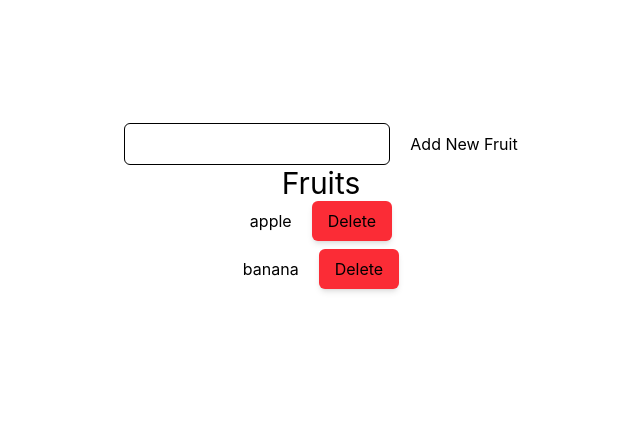
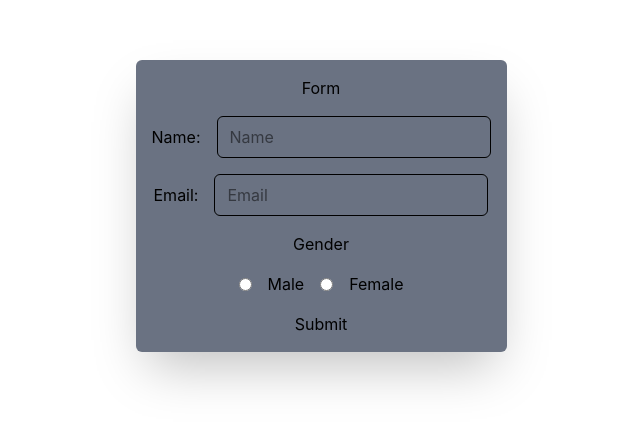
Before and after one commit to Akil-Maharjan/React-Frontend-19, a React (Vite) app: page / in a window 1280 px wide. Shown: the part 194-620 px from the top of the page, without its empty margins (319-959 px from the left). Built offline with nearby package versions, Linux system fonts and the light colour scheme.

Commit message:
form handling

```diff
--- a/src/App.jsx
+++ b/src/App.jsx
@@ -1,15 +1,45 @@
-import Fruits from "./components/Fruits";
+// import { useState } from "react";
+import Form from "./components/Form";
+// import Home from "./components/Home";
+// import About from "./components/About";
+// import Contact from "./components/Contact";
+
+// import LiftUp from "./components/LiftUp";
+
 
 
 
 function App() {
+//  const [showPage, setShowPage] = useState("home");
+  //  const [theme, setTheme] = useState("dark");
+  //  function handleClick() {
+  //    setTheme(theme === "dark" ? "light" : "dark");
+  //  }
+  return (
+//   <div>
+//     <div className="flex item-center gap-4 p-10">
+//       <button onClick={()=> setShowPage("home")} className="bg-blue-500 py-2 px-4 cursor-pointer hover:bg-blue-700 shadow-md rounded-md">Home</button>
+//       <button onClick={()=> setShowPage("about")} className="bg-blue-500 py-2 px-4 cursor-pointer hover:bg-blue-700 shadow-md rounded-md">About</button>
+//       <button onClick={()=> setShowPage("contact")} className="bg-blue-500 py-2 px-4 cursor-pointer hover:bg-blue-700 shadow-md rounded-md">Contact</button>
+// </div>
+//       {showPage === "home"  && <Home/> }
+//       {showPage === "about" && <About/> }
+//       {showPage === "contact" && <Contact/> }
 
-  return (
-    <>
+//     </div>
+  //  <LiftUp />
 
-       <Fruits />
-    </>
+
+  //  {/* <button onClick={handleClick}>{theme === "dark" ? "🌑" : "☀️"}</button>
+  //   <div className={`${theme ==="dark" ? "bg-black text white" : "bg-white text-black"} h-screen w-full  `}>
+
+  //   </div> */}
+    <Form />
+
   );
+
+
+
 }
 
 export default App;
--- /dev/null
+++ b/src/components/About.jsx
@@ -0,0 +1,8 @@
+
+const About = () => {
+  return (
+    <div>This is About Page</div>
+  )
+}
+
+export default About
--- /dev/null
+++ b/src/components/Contact.jsx
@@ -0,0 +1,8 @@
+
+const Contact = () => {
+  return (
+    <div>This is Contact Page</div>
+  )
+}
+
+export default Contact
--- /dev/null
+++ b/src/components/Form.jsx
@@ -0,0 +1,98 @@
+import { useState } from "react";
+
+const Form = () => {
+  const [formData, setFormData] = useState({
+    name: "",
+    email: "",
+    gender: "",
+  });
+  const [error, setError] = useState({});
+
+  const handleChange = (e) => {
+    const { name, value } = e.target;
+    setFormData({
+      ...formData,
+      [name] : value,
+    });
+  };
+  const handleSubmit = (e) => {
+    e.preventDefault();
+
+    if (!formData.name) {
+      setError({ name: "Name is required" });
+      return;
+    }
+    if (!formData.email) {
+      setError({ email: "Email is required" });
+      return;
+    }
+    alert(
+      `Form submitted with the following data: \nName: ${formData.name} \nEmail: ${formData.email} \nGender: ${formData.gender}`,
+    );
+    setError({});
+  };
+  return (
+    <div>
+      <form
+        onSubmit={handleSubmit}
+        className="flex items-center justify-center h-screen"
+      >
+        <div className="flex flex-col items-center gap-4 bg-gray-500 p-4 rounded-md shadow-2xl ">
+          <h1>Form</h1>
+          <div className="flex items-center gap-4">
+            <label htmlFor="name">Name:</label>
+            <input
+              className="border rounded-md py-2 px-3 focus:outline-none"
+              id="name"
+              name="name"
+              value={formData.name}
+              type="text"
+              placeholder="Name"
+              onChange={handleChange}
+            />
+            {error.name && <span>{error.name}</span>}
+          </div>
+          <div className="flex items-center gap-4">
+            <label htmlFor="email">Email:</label>
+            <input
+              className="border rounded-md py-2 px-3 focus:outline-none"
+              id="email"
+              name="email"
+              value={formData.email}
+              type="email"
+              placeholder="Email"
+              onChange={handleChange}
+            />
+            {error.email && <span>{error.email}</span>}
+          </div>
+          <div className="flex flex-col items-center gap-4">
+            <label htmlFor="gender">Gender </label>
+            <div className="flex items-center gap-4">
+              <input
+                type="radio"
+                name="gender"
+                id="male"
+                checked={formData.gender === "male"}
+                value="male"
+                onChange={handleChange}
+              />
+              <label htmlFor="male">Male</label>
+              <input
+                type="radio"
+                name="gender"
+                id="female"
+                checked={formData.gender === "female"}
+                value="female"
+                onChange={handleChange}
+              />
+              <label htmlFor="female">Female</label>
+            </div>
+          </div>
+          <button type="submit">Submit</button>
+        </div>
+      </form>
+    </div>
+  );
+};
+
+export default Form;
--- /dev/null
+++ b/src/components/Home.jsx
@@ -0,0 +1,8 @@
+
+const Home = () => {
+  return (
+    <div>This is Home Page</div>
+  )
+}
+
+export default Home
--- /dev/null
+++ b/src/components/LiftUp.jsx
@@ -0,0 +1,27 @@
+import { useState } from "react";
+
+
+//Lifiting State Up if you want to use the same state in multiple components
+
+const LiftUp = () => {
+    const [text, setText] = useState("");
+  return (
+     <>
+       <Input value={text} onChange={(text) => setText(text) } />
+       <Display text={text} />
+     </>
+  )
+}
+function Input({text, onChange}){
+    return (
+        <input type="text" value={text} onChange={(e)=> onChange(e.target.value)} />
+    )
+}
+
+function Display({text}){
+    return (
+        <h1>You Typed:{text}</h1>
+    )
+}
+
+export default LiftUp
--- /dev/null
+++ b/src/components/Parent.jsx
@@ -0,0 +1,12 @@
+
+
+const Parent = ({children}) => {
+  return (
+    <div> <h1>Parent</h1>
+     {children}
+
+    </div>
+  )
+}
+
+export default Parent
```
